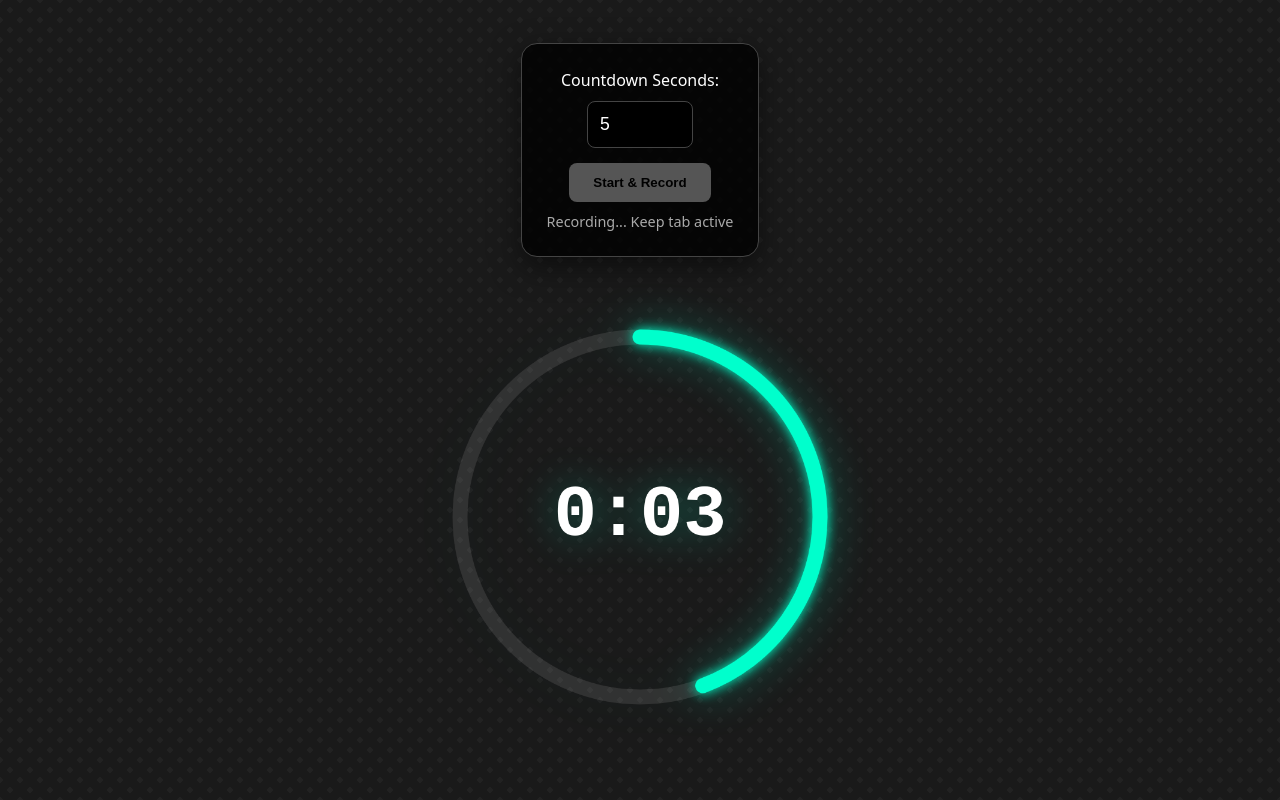
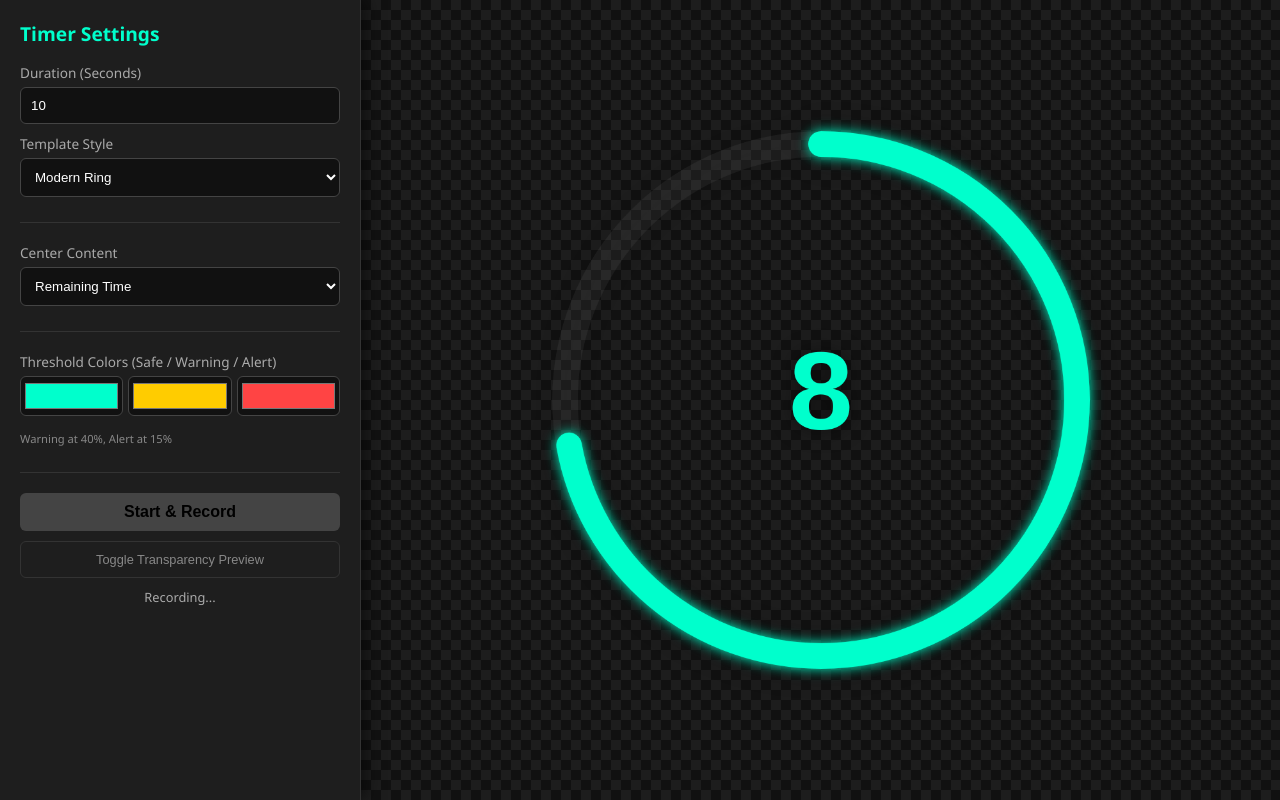
Before and after one commit to Josephgetzen/ClockAnimationGenerator, a plain HTML site: page index.html in a window 1280 px wide. Both pictures are taken after a click on the button "Start & Record". Drawn offline with Linux system fonts and the light colour scheme.

Commit message:
Update index.html

```diff
--- a/index.html
+++ b/index.html
@@ -3,139 +3,192 @@
 <head>
     <meta charset="UTF-8">
     <meta name="viewport" content="width=device-width, initial-scale=1.0">
-    <title>Transparent Countdown Recorder</title>
+    <title>Ultimate Countdown Studio</title>
     <style>
         :root {
-            --primary-color: #00ffcc;
-            --bg-color: #1a1a1a;
+            --accent: #00ffcc;
+            --panel-bg: #1e1e1e;
         }
 
         body {
             margin: 0;
             display: flex;
+            height: 100vh;
+            background-color: #000;
+            font-family: 'Segoe UI', system-ui, -apple-system, sans-serif;
+            color: #eee;
+            overflow: hidden;
+        }
+
+        /* Sidebar Controls */
+        .sidebar {
+            width: 320px;
+            background: var(--panel-bg);
+            padding: 20px;
+            overflow-y: auto;
+            border-right: 1px solid #333;
+            box-shadow: 5px 0 15px rgba(0,0,0,0.5);
+            z-index: 10;
+        }
+
+        h2 { margin-top: 0; font-size: 1.2rem; color: var(--accent); }
+        .section { margin-bottom: 20px; padding-bottom: 15px; border-bottom: 1px solid #333; }
+        label { display: block; margin-bottom: 5px; font-size: 0.85rem; color: #aaa; }
+
+        input, select, button {
+            width: 100%;
+            padding: 10px;
+            margin-bottom: 10px;
+            border-radius: 6px;
+            border: 1px solid #444;
+            background: #111;
+            color: white;
+            box-sizing: border-box;
+        }
+
+        .color-inputs { display: grid; grid-template-columns: 1fr 1fr 1fr; gap: 5px; }
+        .color-inputs input { padding: 2px; height: 40px; }
+
+        button#startBtn {
+            background: var(--accent);
+            color: black;
+            font-weight: bold;
+            border: none;
+            cursor: pointer;
+            font-size: 1rem;
+        }
+
+        button#startBtn:disabled { background: #444; cursor: not-allowed; }
+
+        /* Preview Area */
+        .preview {
+            flex-grow: 1;
+            display: flex;
             flex-direction: column;
             align-items: center;
             justify-content: center;
-            min-height: 100vh;
-            background-color: var(--bg-color);
-            /* Checkered pattern to visualize transparency */
-            background-image: radial-gradient(#222 20%, transparent 20%), radial-gradient(#222 20%, transparent 20%);
-            background-position: 0 0, 10px 10px;
-            background-size: 20px 20px;
-            font-family: system-ui, -apple-system, sans-serif;
-            color: white;
+            position: relative;
+            background-color: #111; /* Default preview bg */
         }
 
-        .controls {
-            z-index: 10;
-            margin-bottom: 20px;
-            background: rgba(0, 0, 0, 0.8);
-            padding: 25px;
-            border-radius: 16px;
-            border: 1px solid #444;
-            text-align: center;
-            box-shadow: 0 10px 30px rgba(0,0,0,0.5);
-        }
-
-        input {
-            padding: 12px;
-            border-radius: 8px;
-            border: 1px solid #444;
-            background: #000;
-            color: white;
-            width: 80px;
-            font-size: 1.1rem;
-            margin-bottom: 15px;
-        }
-
-        .btn-group {
-            display: flex;
-            gap: 10px;
-            justify-content: center;
-        }
-
-        button {
-            padding: 12px 24px;
-            border-radius: 8px;
-            border: none;
-            background-color: var(--primary-color);
-            color: #000;
-            font-weight: bold;
-            cursor: pointer;
-            transition: transform 0.1s, background 0.2s;
-        }
-
-        button:disabled {
-            background-color: #555;
-            cursor: not-allowed;
-        }
-
-        button:active { transform: scale(0.95); }
-
-        #downloadLink {
-            display: none;
-            margin-top: 15px;
-            color: var(--primary-color);
-            text-decoration: none;
-            font-weight: bold;
-            border: 1px solid var(--primary-color);
-            padding: 10px;
-            border-radius: 8px;
+        /* Checkered background toggle for transparency visualization */
+        .preview.checkered {
+            background-image: linear-gradient(45deg, #1d1d1d 25%, transparent 25%), linear-gradient(-45deg, #1d1d1d 25%, transparent 25%), linear-gradient(45deg, transparent 75%, #1d1d1d 75%), linear-gradient(-45deg, transparent 75%, #1d1d1d 75%);
+            background-size: 20px 20px;
+            background-position: 0 0, 0 10px, 10px -10px, -10px 0px;
         }
 
         canvas {
-            max-width: 90vw;
-            max-height: 60vh;
-            filter: drop-shadow(0 0 20px rgba(0,255,204,0.3));
+            max-width: 90%;
+            max-height: 80vh;
+            filter: drop-shadow(0 0 10px rgba(0,0,0,0.5));
         }
 
-        .status {
-            margin-top: 10px;
-            font-size: 0.9rem;
-            color: #aaa;
+        #downloadBar {
+            display: none;
+            position: absolute;
+            bottom: 20px;
+            background: rgba(0,0,0,0.8);
+            padding: 15px;
+            border-radius: 10px;
+            border: 1px solid var(--accent);
         }
+
+        #downloadLink { color: var(--accent); text-decoration: none; font-weight: bold; }
     </style>
 </head>
 <body>
 
-    <div class="controls">
-        <div style="margin-bottom: 10px;">Countdown Seconds:</div>
-        <input type="number" id="secondsInput" value="5" min="1" max="60">
+    <div class="sidebar">
+        <h2>Timer Settings</h2>
 
-        <div class="btn-group">
-            <button id="startBtn">Start & Record</button>
+        <div class="section">
+            <label>Duration (Seconds)</label>
+            <input type="number" id="durationInput" value="10" min="1">
+
+            <label>Template Style</label>
+            <select id="templateSelect">
+                <option value="modern">Modern Ring</option>
+                <option value="stopwatch">Traditional Stopwatch</option>
+                <option value="digital">Digital Minimal</option>
+            </select>
         </div>
 
-        <div id="status" class="status">Ready to record</div>
-        <a id="downloadLink">Download WebM (Transparent)</a>
+        <div class="section">
+            <label>Center Content</label>
+            <select id="centerType">
+                <option value="time">Remaining Time</option>
+                <option value="text">Custom Text</option>
+                <option value="image">Custom Image</option>
+            </select>
+            <input type="text" id="customTextInput" placeholder="Your Text Here" style="display:none">
+            <input type="file" id="imageInput" accept="image/*" style="display:none">
+        </div>
+
+        <div class="section">
+            <label>Threshold Colors (Safe / Warning / Alert)</label>
+            <div class="color-inputs">
+                <input type="color" id="colorSafe" value="#00ffcc">
+                <input type="color" id="colorWarning" value="#ffcc00">
+                <input type="color" id="colorAlert" value="#ff4444">
+            </div>
+            <p style="font-size: 0.7rem; color: #888; margin-top:5px;">Warning at 40%, Alert at 15%</p>
+        </div>
+
+        <button id="startBtn">Start & Record</button>
+        <button id="toggleBg" style="background:transparent; color:#888; border-color:#333; font-size: 0.8rem;">Toggle Transparency Preview</button>
+
+        <div id="status" style="text-align: center; font-size: 0.8rem; color: #aaa;">Ready</div>
     </div>
 
-    <canvas id="timerCanvas"></canvas>
+    <div class="preview checkered" id="previewPane">
+        <canvas id="canvas"></canvas>
+        <div id="downloadBar">
+            <a id="downloadLink" href="#">Download WebM (Transparent)</a>
+        </div>
+    </div>
 
     <script>
-        const canvas = document.getElementById('timerCanvas');
+        const canvas = document.getElementById('canvas');
         const ctx = canvas.getContext('2d');
-        const input = document.getElementById('secondsInput');
         const startBtn = document.getElementById('startBtn');
+        const downloadBar = document.getElementById('downloadBar');
         const downloadLink = document.getElementById('downloadLink');
-        const statusText = document.getElementById('status');
+        const previewPane = document.getElementById('previewPane');
 
-        // High resolution for recording
-        const size = 800;
+        // High-res canvas
+        const size = 1000;
         canvas.width = size;
         canvas.height = size;
 
-        let animationId;
-        let startTime;
-        let totalDuration;
-        let mediaRecorder;
+        let startTime, totalDuration, animationId, mediaRecorder;
         let recordedChunks = [];
+        let customImage = null;
 
-        function formatTime(ms) {
-            const totalSeconds = Math.ceil(ms / 1000);
-            const mins = Math.floor(totalSeconds / 60);
-            const secs = totalSeconds % 60;
-            return `${mins}:${secs.toString().padStart(2, '0')}`;
+        // UI Handlers
+        document.getElementById('centerType').onchange = (e) => {
+            document.getElementById('customTextInput').style.display = e.target.value === 'text' ? 'block' : 'none';
+            document.getElementById('imageInput').style.display = e.target.value === 'image' ? 'block' : 'none';
+        };
+
+        document.getElementById('toggleBg').onclick = () => previewPane.classList.toggle('checkered');
+
+        document.getElementById('imageInput').onchange = (e) => {
+            const reader = new FileReader();
+            reader.onload = (event) => {
+                customImage = new Image();
+                customImage.src = event.target.result;
+            };
+            reader.readAsDataURL(e.target.files[0]);
+        };
+
+        function getProgressColor(progress) {
+            const safe = document.getElementById('colorSafe').value;
+            const warn = document.getElementById('colorWarning').value;
+            const alert = document.getElementById('colorAlert').value;
+            if (progress < 0.15) return alert;
+            if (progress < 0.40) return warn;
+            return safe;
         }
 
         function draw(timestamp) {
@@ -143,104 +196,129 @@
             const elapsed = timestamp - startTime;
             const remaining = Math.max(0, totalDuration - elapsed);
             const progress = remaining / totalDuration;
+            const template = document.getElementById('templateSelect').value;
+            const color = getProgressColor(progress);
 
-            // CLEAR CANVAS (Crucial for transparency)
             ctx.clearRect(0, 0, canvas.width, canvas.height);
+            const cx = canvas.width / 2;
+            const cy = canvas.height / 2;
 
-            const centerX = canvas.width / 2;
-            const centerY = canvas.height / 2;
-            const radius = 300;
+            // --- Template Specific Backgrounds ---
+            if (template === 'stopwatch') {
+                // Outer Case
+                ctx.beginPath();
+                ctx.arc(cx, cy, 450, 0, Math.PI * 2);
+                ctx.strokeStyle = '#333';
+                ctx.lineWidth = 10;
+                ctx.stroke();
 
-            // 1. Draw Static Background Ring (Semi-transparent)
-            ctx.beginPath();
-            ctx.arc(centerX, centerY, radius, 0, Math.PI * 2);
-            ctx.strokeStyle = 'rgba(255, 255, 255, 0.1)';
-            ctx.lineWidth = 25;
-            ctx.stroke();
+                // Ticks
+                for (let i = 0; i < 60; i++) {
+                    ctx.save();
+                    ctx.translate(cx, cy);
+                    ctx.rotate((i * 6) * Math.PI / 180);
+                    ctx.beginPath();
+                    ctx.moveTo(0, -400);
+                    ctx.lineTo(0, i % 5 === 0 ? -370 : -385);
+                    ctx.strokeStyle = i % 5 === 0 ? '#fff' : '#666';
+                    ctx.lineWidth = i % 5 === 0 ? 6 : 3;
+                    ctx.stroke();
+                    ctx.restore();
+                }
+            } else if (template === 'modern') {
+                ctx.beginPath();
+                ctx.arc(cx, cy, 400, 0, Math.PI * 2);
+                ctx.strokeStyle = 'rgba(255,255,255,0.05)';
+                ctx.lineWidth = 40;
+                ctx.stroke();
+            }
 
-            // 2. Draw Moving Progress Ring
-            if (remaining > 0) {
+            // --- Progress Indicators ---
+            if (template === 'stopwatch') {
+                // Moving hand
+                ctx.save();
+                ctx.translate(cx, cy);
+                ctx.rotate((Math.PI * 2 * progress) - (Math.PI / 2));
                 ctx.beginPath();
-                const startAngle = -0.5 * Math.PI;
-                const endAngle = startAngle + (Math.PI * 2 * progress);
-
-                ctx.arc(centerX, centerY, radius, startAngle, endAngle);
-                ctx.strokeStyle = '#00ffcc';
-                ctx.lineWidth = 25;
+                ctx.moveTo(-20, 0);
+                ctx.lineTo(380, 0);
+                ctx.strokeStyle = color;
+                ctx.lineWidth = 8;
                 ctx.lineCap = 'round';
-                // Glow effect
+                ctx.stroke();
+                // Pin
+                ctx.beginPath();
+                ctx.arc(0, 0, 15, 0, Math.PI * 2);
+                ctx.fillStyle = color;
+                ctx.fill();
+                ctx.restore();
+            } else {
+                // Ring progress for Modern and Digital
+                ctx.beginPath();
+                ctx.arc(cx, cy, 400, -Math.PI/2, (Math.PI * 2 * progress) - Math.PI/2);
+                ctx.strokeStyle = color;
+                ctx.lineWidth = template === 'digital' ? 15 : 40;
+                ctx.lineCap = 'round';
                 ctx.shadowBlur = 20;
-                ctx.shadowColor = '#00ffcc';
+                ctx.shadowColor = color;
                 ctx.stroke();
                 ctx.shadowBlur = 0;
             }
 
-            // 3. Draw Text
-            ctx.fillStyle = 'white';
-            ctx.font = 'bold 120px monospace';
-            ctx.textAlign = 'center';
-            ctx.textBaseline = 'middle';
-            ctx.fillText(formatTime(remaining), centerX, centerY);
+            // --- Center Content ---
+            const centerType = document.getElementById('centerType').value;
+            if (centerType === 'image' && customImage) {
+                const scale = 400 / Math.max(customImage.width, customImage.height);
+                const w = customImage.width * scale;
+                const h = customImage.height * scale;
+                ctx.drawImage(customImage, cx - w/2, cy - h/2, w, h);
+            } else if (centerType === 'text') {
+                ctx.fillStyle = 'white';
+                ctx.font = 'bold 80px sans-serif';
+                ctx.textAlign = 'center';
+                ctx.fillText(document.getElementById('customTextInput').value, cx, cy);
+            } else {
+                const secs = Math.ceil(remaining / 1000);
+                ctx.fillStyle = color;
+                ctx.font = `bold ${template === 'stopwatch' ? 120 : 180}px monospace`;
+                ctx.textAlign = 'center';
+                ctx.textBaseline = 'middle';
+                ctx.fillText(secs, cx, cy + (template === 'stopwatch' ? 150 : 0));
+            }
 
             if (remaining > 0) {
                 animationId = requestAnimationFrame(draw);
             } else {
-                stopRecording();
+                if (mediaRecorder && mediaRecorder.state === 'recording') mediaRecorder.stop();
+                startBtn.disabled = false;
+                document.getElementById('status').innerText = "Done!";
             }
         }
 
-        function startRecording() {
+        startBtn.onclick = () => {
+            totalDuration = parseFloat(document.getElementById('durationInput').value) * 1000;
+            startTime = null;
+            startBtn.disabled = true;
+            downloadBar.style.display = 'none';
+            document.getElementById('status').innerText = "Recording...";
+
+            // Start Recorder
             recordedChunks = [];
-            // Capture at 60 FPS
             const stream = canvas.captureStream(60);
-
-            // Check supported types - WebM VP9 supports alpha (transparency)
-            const options = { mimeType: 'video/webm; codecs=vp9' };
+            const options = { mimeType: 'video/webm; codecs=vp9' }; // Supports transparency
             mediaRecorder = new MediaRecorder(stream, options);
 
-            mediaRecorder.ondataavailable = (e) => {
-                if (e.data.size > 0) recordedChunks.push(e.data);
-            };
-
+            mediaRecorder.ondataavailable = (e) => { if (e.data.size > 0) recordedChunks.push(e.data); };
             mediaRecorder.onstop = () => {
                 const blob = new Blob(recordedChunks, { type: 'video/webm' });
-                const url = URL.createObjectURL(blob);
-                downloadLink.href = url;
-                downloadLink.download = `countdown_${input.value}s.webm`;
-                downloadLink.style.display = 'block';
-                statusText.innerText = "Recording complete!";
-                startBtn.disabled = false;
+                downloadLink.href = URL.createObjectURL(blob);
+                downloadLink.download = `countdown_${Date.now()}.webm`;
+                downloadBar.style.display = 'block';
             };
 
             mediaRecorder.start();
-        }
-
-        function stopRecording() {
-            if (mediaRecorder && mediaRecorder.state !== 'inactive') {
-                mediaRecorder.stop();
-            }
-            cancelAnimationFrame(animationId);
-        }
-
-        startBtn.addEventListener('click', () => {
-            const secs = parseFloat(input.value);
-            if (isNaN(secs) || secs <= 0) return;
-
-            // UI Reset
-            startBtn.disabled = true;
-            downloadLink.style.display = 'none';
-            statusText.innerText = "Recording... Keep tab active";
-
-            // Logic Reset
-            totalDuration = secs * 1000;
-            startTime = null;
-
-            startRecording();
             animationId = requestAnimationFrame(draw);
-        });
-
-        // Initial Frame
-        draw(0);
+        };
     </script>
 </body>
 </html>
```
